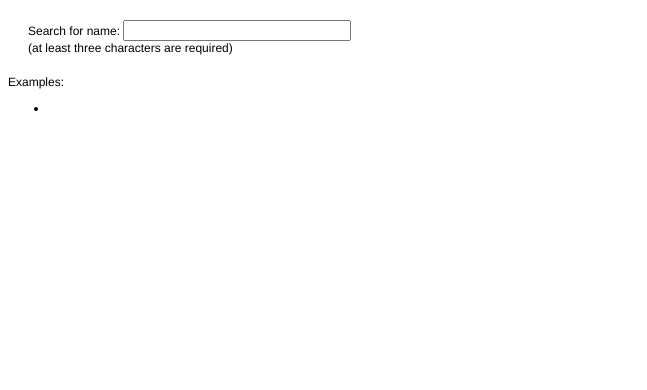
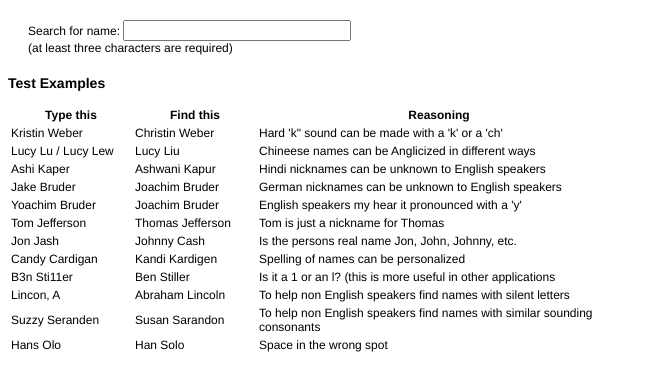
Before and after one commit to stollcri/fuzziac.js, a plain HTML site: page nm_tester_1.html in a window 1280 px wide. Shown: the whole page, without its empty margins (0-647 px from the left). Drawn offline with nearby package versions, Linux system fonts and the light colour scheme.

Commit message:
Update the examples

```diff
--- a/nm_tester_1.html
+++ b/nm_tester_1.html
@@ -11,7 +11,7 @@
 	<meta name="generator" content="Coda, and Sublime Text">
 	<link rel="stylesheet" href="//code.jquery.com/ui/1.10.4/themes/smoothness/jquery-ui.css" type="text/css" />
 	<style type="text/css">
-		body{font-family: Helvetica, Verdana, Arial, sans-serif; font-size: 10px;}
+		body{font-family: Helvetica, Verdana, Arial, sans-serif; font-size: 12px;}
 		#search{font-size: 12px; margin:20px;}
 		#searchbox{width:220px;}
 		#examples{font-size: 12px;}
@@ -57,10 +57,63 @@
 	Search for name: <input id="searchbox" /><br />
 	(at least three characters are required)
 	</div>
-	<div id="examples">
-	<p>Examples:<ul>
-		<li></li>
-	</ul></p>
-	</div>
-	<div id="test_table"></div>
+
+	<h3>Test Examples</h3>
+	<table><thead>
+		<tr>
+			<th style="width:120px;">Type this</th>
+			<th style="width:120px;">Find this</th>
+			<th style="width:360px;">Reasoning</th>
+		</tr>
+	</thead><tbody>
+		<tr>
+			<td>Kristin Weber</td>
+			<td>Christin Weber</td>
+			<td>Hard 'k" sound can be made with a 'k' or a 'ch'</td>
+		</tr><tr>
+			<td>Lucy Lu / Lucy Lew</td>
+			<td>Lucy Liu</td>
+			<td>Chineese names can be Anglicized in different ways</td>
+		</tr><tr>
+			<td>Ashi Kaper</td>
+			<td>Ashwani Kapur</td>
+			<td>Hindi nicknames can be unknown to English speakers</td>
+		</tr><tr>
+			<td>Jake Bruder</td>
+			<td>Joachim Bruder</td>
+			<td>German nicknames can be unknown to English speakers</td>
+		</tr><tr>
+			<td>Yoachim Bruder</td>
+			<td>Joachim Bruder</td>
+			<td>English speakers my hear it pronounced with a 'y'</td>
+		</tr><tr>
+			<td>Tom Jefferson</td>
+			<td>Thomas Jefferson</td>
+			<td>Tom is just a nickname for Thomas</td>
+		</tr><tr>
+			<td>Jon Jash</td>
+			<td>Johnny Cash</td>
+			<td>Is the persons real name Jon, John, Johnny, etc.</td>
+		</tr><tr>
+			<td>Candy Cardigan</td>
+			<td>Kandi Kardigen</td>
+			<td>Spelling of names can be personalized</td>
+		</tr><tr>
+			<td>B3n Sti11er</td>
+			<td>Ben Stiller</td>
+			<td>Is it a 1 or an l? (this is more useful in other applications</td>
+		</tr><tr>
+			<td>Lincon, A</td>
+			<td>Abraham Lincoln</td>
+			<td>To help non English speakers find names with silent letters</td>
+		</tr><tr>
+			<td>Suzzy Seranden</td>
+			<td>Susan Sarandon</td>
+			<td>To help non English speakers find names with similar sounding consonants</td>
+		</tr><tr>
+			<td>Hans Olo</td>
+			<td>Han Solo</td>
+			<td>Space in the wrong spot</td>
+		</tr>
+	</table>
 </body>
```
